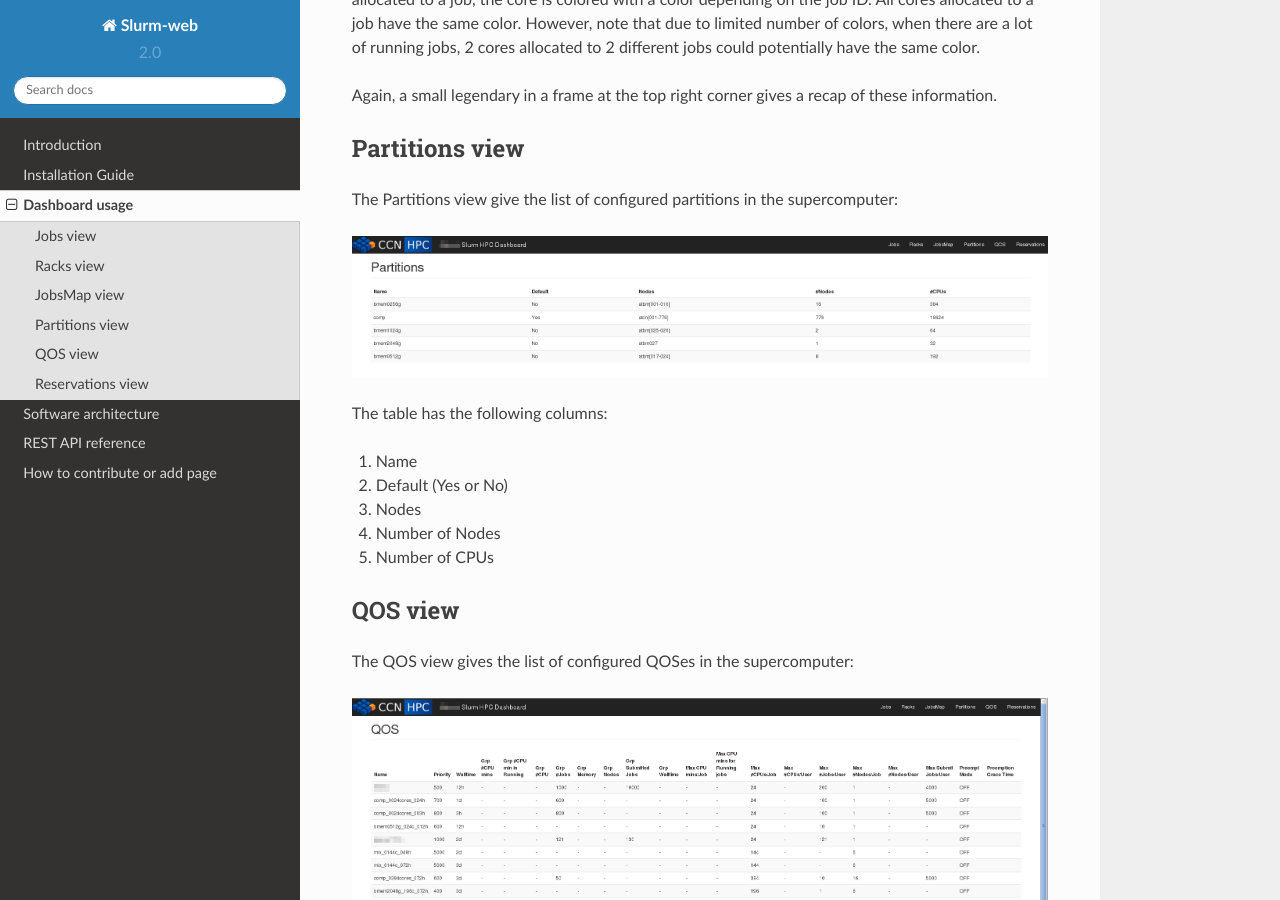
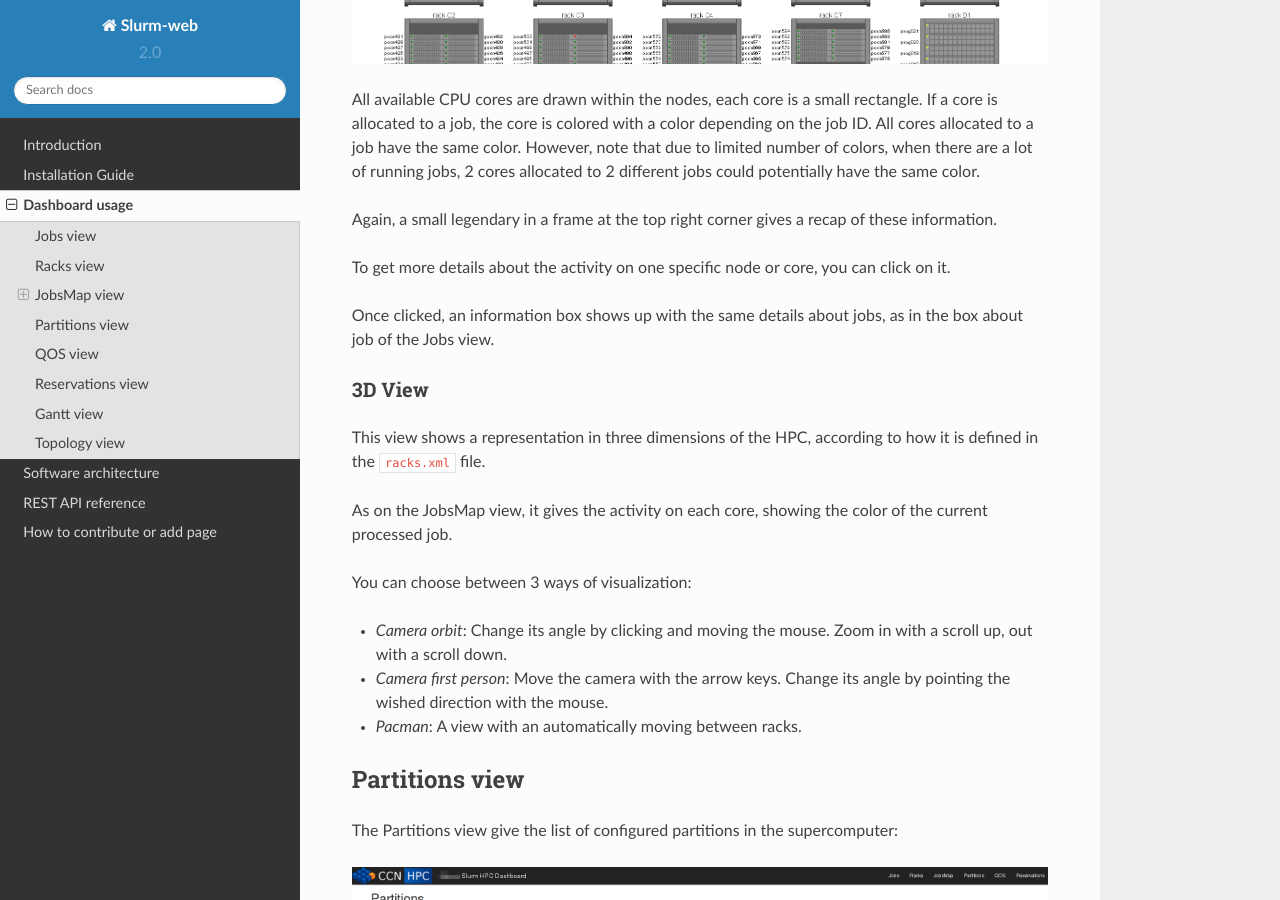
Before and after one commit to rackslab/Slurm-web, a Sphinx documentation site: the page built from doc/usage.rst, in a window 1280 px wide and 900 px high, scrolled down 4897 px. Built offline with Sphinx 7.4.7 and the Read the Docs theme 2.0.0, drawn with Linux system fonts in a browser that asks for light colours; some of the changed text lies outside the part shown.

Commit message:
update documentation : dashboard usage & architecture

````diff
--- a/doc/usage.rst
+++ b/doc/usage.rst
@@ -10,20 +10,26 @@
 
 .. figure:: img/screenshot_jobs_view.*
 
-In the top right corner of this web page, there is a menu with 4 entries:
+In the top right corner of this web page, there is a menu with 10 entries:
 
 .. figure:: img/screenshot_menu.*
 
-With these links, you can navigate to 4 differents views:
+With these links, you can navigate to 9 differents views:
 
 * the Jobs view
 * the Racks view
 * the JobsMap view
+* the 3D view (not available in IE)
 * the Partitions view
 * the QOS view
 * the Reservations view
+* the Gantt view
+* the Topology view
 
 All these views are described in details in the following sections.
+
+The last entry concerns the user's authentication. It is not displayed if this
+feature is disabled.
 
 Jobs view
 ---------
@@ -151,6 +157,35 @@
 Again, a small legendary in a frame at the top right corner gives a recap of
 these information.
 
+To get more details about the activity on one specific node or core, you can
+click on it.
+
+Once clicked, an information box shows up with the same details about jobs, as
+in the box about job of the Jobs view.
+
+3D View
+_______
+
+This view shows a representation in three dimensions of the HPC, according to
+how it is defined in the ``racks.xml`` file.
+
+As on the JobsMap view, it gives the activity on each core, showing the color
+of the current processed job.
+
+You can choose between 3 ways of visualization:
+
+* *Camera orbit*:
+  Change its angle by clicking and moving the mouse. Zoom in with a scroll up,
+  out with a scroll down.
+
+* *Camera first person*:
+  Move the camera with the arrow keys. Change its angle by pointing the wished
+  direction with the mouse.
+
+* *Pacman*:
+  A view with an automatically moving between racks.
+
+
 Partitions view
 ---------------
 
@@ -211,3 +248,27 @@
 #. The list of nodes allocated to this reservation
 #. The start time of this reservation
 #. The end time of this reservation
+
+Gantt view
+----------
+
+The Gantt view aims to show jobs running, completed or pending, divided up
+according to either nodes or qos. These jobs are represented according to an
+horizontal axis of time. Running jobs are drawn in blue, completed ones in
+yellow, and pending ones in green. By clicking on a job you can display its
+informations in a modal.
+
+.. figure:: img/screenshot_ganntt_view_nodes.*
+
+.. figure:: img/screenshot_ganntt_view_qos.*
+
+Topology view
+-------------
+
+The Topology view shows the organization of slurm nodes according to how it is
+defined in the configuration file ```topology.conf``` from Slurm. This
+representation use a force graph. Nodes are grouped by nodesets. You can click
+on a nodeset to see the connected nodes. When you click on a node, a modal is
+opened and shows details about the current job running on the selected node.
+
+.. figure:: img/screenshot_topology_view.*
````
Also changed, not shown: other parts of doc/usage.rst (+2 -0 lines), doc/architecture.rst (+13 -7 lines), doc/img/architecture_slurm-web.png, doc/img/architecture_slurm-web.svg, doc/img/screenshot_ganntt_view_nodes.png (added), doc/img/screenshot_ganntt_view_qos.png (added), doc/img/screenshot_menu.png, doc/img/screenshot_topology_view.png (added).
